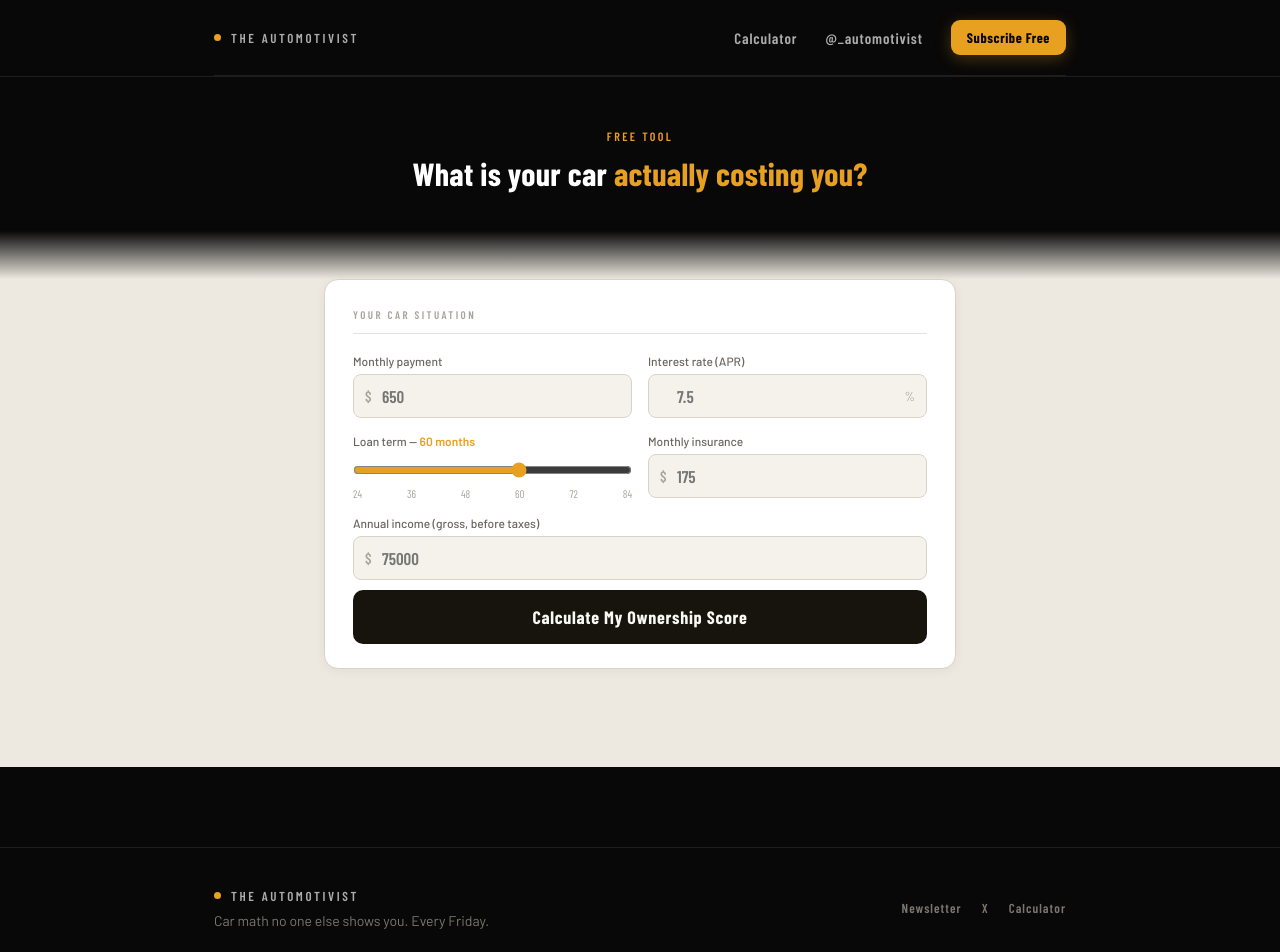
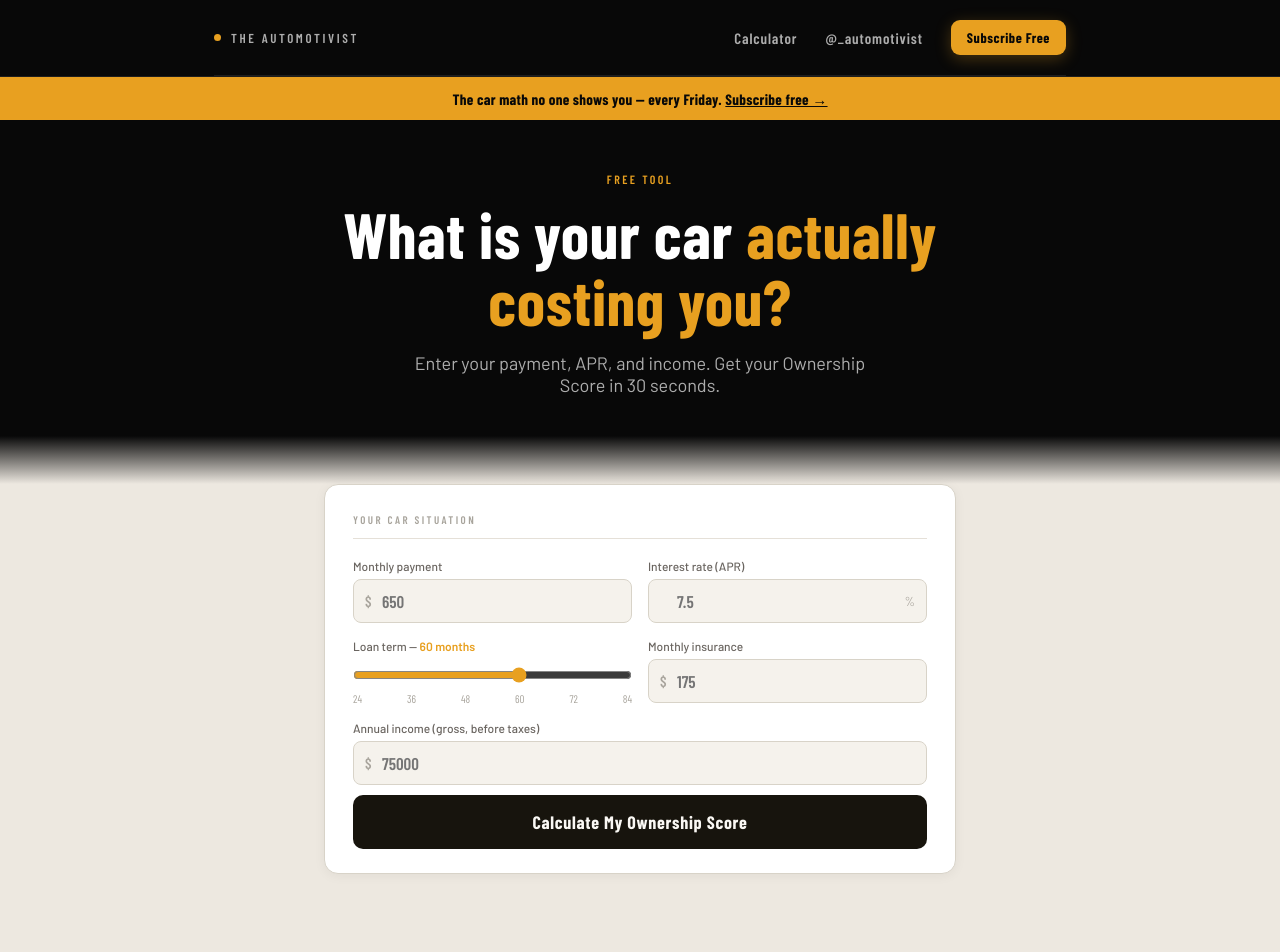
Before and after one commit to automotivist/automotivist-tools, a Next.js app: page /calculator in a window 1280 px wide. Shown: the top 952 px of the page. Built offline with nearby package versions, Linux system fonts and the light colour scheme; a web font is replaced by a local one.

Commit message:
Fix 404s (fallback blocking), subscribe banner, bigger footer, FAQ labels

```diff
--- a/components/Layout.jsx
+++ b/components/Layout.jsx
@@ -45,12 +45,15 @@ export default function Layout({ children, title, description, canonical, schema
             <div className="footer-inner">
               <div>
                 <div className="brand-mark" style={{ marginBottom: 8 }}><div className="brand-dot" /><span className="brand-name">The Automotivist</span></div>
-                <p className="footer-copy">Car math no one else shows you. Every Friday.</p>
+                <p className="footer-copy" style={{ fontSize: 15 }}>Car math no one else shows you. Every Friday.</p>
               </div>
-              <div className="footer-links">
-                <a href="https://automotivist.beehiiv.com" target="_blank" rel="noopener" className="footer-link">Newsletter</a>
-                <a href="https://x.com/_automotivist" target="_blank" rel="noopener" className="footer-link">X</a>
-                <Link href="/calculator" className="footer-link">Calculator</Link>
+              <div style={{ display: 'flex', flexDirection: 'column', alignItems: 'flex-end', gap: 14 }}>
+                <a href="https://automotivist.beehiiv.com/subscribe" target="_blank" rel="noopener" className="btn btn-primary btn-md">Subscribe Free →</a>
+                <div className="footer-links">
+                  <a href="https://automotivist.beehiiv.com" target="_blank" rel="noopener" className="footer-link" style={{ fontSize: 15 }}>Newsletter</a>
+                  <a href="https://x.com/_automotivist" target="_blank" rel="noopener" className="footer-link" style={{ fontSize: 15 }}>X / @_automotivist</a>
+                  <Link href="/calculator" className="footer-link" style={{ fontSize: 15 }}>Calculator</Link>
+                </div>
               </div>
             </div>
             <div style={{ marginTop: 24, paddingTop: 20, borderTop: '1px solid var(--dark-border)' }}>
--- a/pages/afford/[slug].js
+++ b/pages/afford/[slug].js
@@ -10,7 +10,7 @@ import {
 } from '../../lib/calculations';
 
 export async function getStaticPaths() {
-  return { paths: getAllAffordPaths(), fallback: false };
+  return { paths: getAllAffordPaths(), fallback: 'blocking' };
 }
 
 export async function getStaticProps({ params }) {
@@ -162,7 +162,7 @@ export default function AffordPage({ data, faqs, slug }) {
       <section className="section" style={{ background: 'var(--dark-bg)' }}>
         <div className="container-sm">
           <h2 className="h-display" style={{ fontSize: 'clamp(22px,3.5vw,32px)', marginBottom: 40 }}>
-            Frequently asked — <em>{salaryLabel} salary</em>
+            Frequently Asked Questions — <em>{salaryLabel} salary</em>
           </h2>
           {faqs.map((f, i) => (
             <div key={i} className="faq-item">
--- a/pages/calculator.js
+++ b/pages/calculator.js
@@ -1,6 +1,49 @@
 // pages/calculator.js
 import Layout from '../components/Layout';
 import Calculator from '../components/Calculator';
+
 export default function CalculatorPage() {
-  return (<Layout title="Car Ownership Score Calculator" description="What is your car actually costing you?" canonical="https://tools.automotivist.com/calculator"><div style={{background:'var(--dark-bg)',paddingTop:52,paddingBottom:0}}><div className="container-sm" style={{textAlign:'center'}}><div className="eyebrow" style={{marginBottom:14}}>Free Tool</div><h1 className="h-display">What is your car <em>actually costing you?</em></h1></div><div style={{height:48,background:'linear-gradient(to bottom,var(--dark-bg),#EDE8E0)',marginTop:40}} /></div><div style={{background:'#EDE8E0',paddingBottom:80}}><div className="container-sm"><Calculator slug="calculator" /></div></div></Layout>);
+  return (
+    <Layout
+      title="Car Ownership Score Calculator — Free Tool"
+      description="What is your car actually costing you? Enter your payment and income to get your Ownership Score, true monthly cost, and 10-year wealth impact."
+      canonical="https://tools.automotivist.com/calculator"
+    >
+      {/* Subscribe banner */}
+      <div style={{ background: 'var(--amber)', padding: '12px 24px', textAlign: 'center' }}>
+        <span style={{ fontFamily: 'var(--font-display)', fontSize: 15, fontWeight: 700, color: '#080808', letterSpacing: '.02em' }}>
+          The car math no one shows you — every Friday.{' '}
+          <a
+            href="https://automotivist.beehiiv.com/subscribe"
+            target="_blank"
+            rel="noopener"
+            style={{ color: '#080808', textDecoration: 'underline', fontWeight: 800 }}
+          >
+            Subscribe free →
+          </a>
+        </span>
+      </div>
+
+      {/* Hero */}
+      <div style={{ background: 'var(--dark-bg)', paddingTop: 52, paddingBottom: 0 }}>
+        <div className="container-sm" style={{ textAlign: 'center' }}>
+          <div className="eyebrow" style={{ marginBottom: 14 }}>Free Tool</div>
+          <h1 className="h-display" style={{ fontSize: 'clamp(38px,7vw,64px)', marginBottom: 18 }}>
+            What is your car <em>actually costing you?</em>
+          </h1>
+          <p style={{ fontSize: 18, color: 'var(--mid)', maxWidth: 480, margin: '0 auto' }}>
+            Enter your payment, APR, and income. Get your Ownership Score in 30 seconds.
+          </p>
+        </div>
+        <div style={{ height: 48, background: 'linear-gradient(to bottom, var(--dark-bg), #EDE8E0)', marginTop: 40 }} />
+      </div>
+
+      {/* Calculator */}
+      <div style={{ background: '#EDE8E0', paddingBottom: 80 }}>
+        <div className="container-sm">
+          <Calculator slug="calculator" />
+        </div>
+      </div>
+    </Layout>
+  );
 }
--- a/pages/car-payment/[slug].js
+++ b/pages/car-payment/[slug].js
@@ -271,7 +271,7 @@ export default function PaymentPage({ payment, salary, data }) {
               {/* FAQ */}
               <section aria-label="Frequently asked questions" style={{ marginBottom: 40 }}>
                 <h2 style={{ fontFamily: 'var(--font-display)', fontSize: 26, fontWeight: 800, color: '#17140D', marginBottom: 0 }}>
-                  Common questions
+                  Frequently Asked Questions
                 </h2>
                 <div>
                   {faqs.map((faq, i) => (
@@ -368,7 +368,7 @@ const cardTitle = {
 export async function getStaticPaths() {
   return {
     paths: getAllPagePaths(),
-    fallback: false,
+    fallback: 'blocking',
   };
 }
 
--- a/pages/cars/[slug].js
+++ b/pages/cars/[slug].js
@@ -9,7 +9,7 @@ import { VEHICLES, getVehicle, vehicleTrueCost, vehicleFAQs } from '../../lib/ve
 export async function getStaticPaths() {
   return {
     paths: VEHICLES.map(v => ({ params: { slug: v.slug } })),
-    fallback: false,
+    fallback: 'blocking',
   };
 }
 
@@ -156,7 +156,7 @@ export default function CarPage({ vehicle, cost, faqs }) {
       <section className="section" style={{ background: 'var(--dark-bg)' }}>
         <div className="container-sm">
           <h2 className="h-display" style={{ fontSize: 'clamp(22px,3.5vw,32px)', marginBottom: 40 }}>
-            {make} {model} — <em>ownership questions</em>
+            {make} {model} — <em>ownership — <em>FAQ</em>
           </h2>
           {faqs.map((f, i) => (
             <div key={i} className="faq-item">
--- a/pages/index.js
+++ b/pages/index.js
@@ -93,9 +93,9 @@ export default function Home() {
 
       <section className="section" style={{ background: 'var(--dark-bg)' }}>
         <div className="container-sm">
-          <p className="eyebrow" style={{ marginBottom: 16 }}>Common Questions</p>
+          <p className="eyebrow" style={{ marginBottom: 16 }}>Frequently Asked Questions</p>
           <h2 className="h-display" style={{ fontSize: 'clamp(28px,4vw,42px)', marginBottom: 48 }}>
-            What the dealership <em>does not explain</em>
+            Frequently Asked Questions — <em>car ownership costs</em>
           </h2>
           <div>
             {FAQS.map((f, i) => (
--- a/pages/refinance/[slug].js
+++ b/pages/refinance/[slug].js
@@ -8,7 +8,7 @@ import {
 } from '../../lib/calculations';
 
 export async function getStaticPaths() {
-  return { paths: getAllRefiPaths(), fallback: false };
+  return { paths: getAllRefiPaths(), fallback: 'blocking' };
 }
 
 export async function getStaticProps({ params }) {
@@ -131,7 +131,7 @@ export default function RefinancePage({ data, faqs, slug, oldRate, newRate }) {
       <section className="section" style={{ background: 'var(--dark-bg)' }}>
         <div className="container-sm">
           <h2 className="h-display" style={{ fontSize: 'clamp(22px,3.5vw,32px)', marginBottom: 40 }}>
-            Refinancing questions — <em>{oldRate}% to {newRate}%</em>
+            Frequently Asked Questions — <em>{oldRate}% to {newRate}%</em>
           </h2>
           {faqs.map((f, i) => (
             <div key={i} className="faq-item">
```
